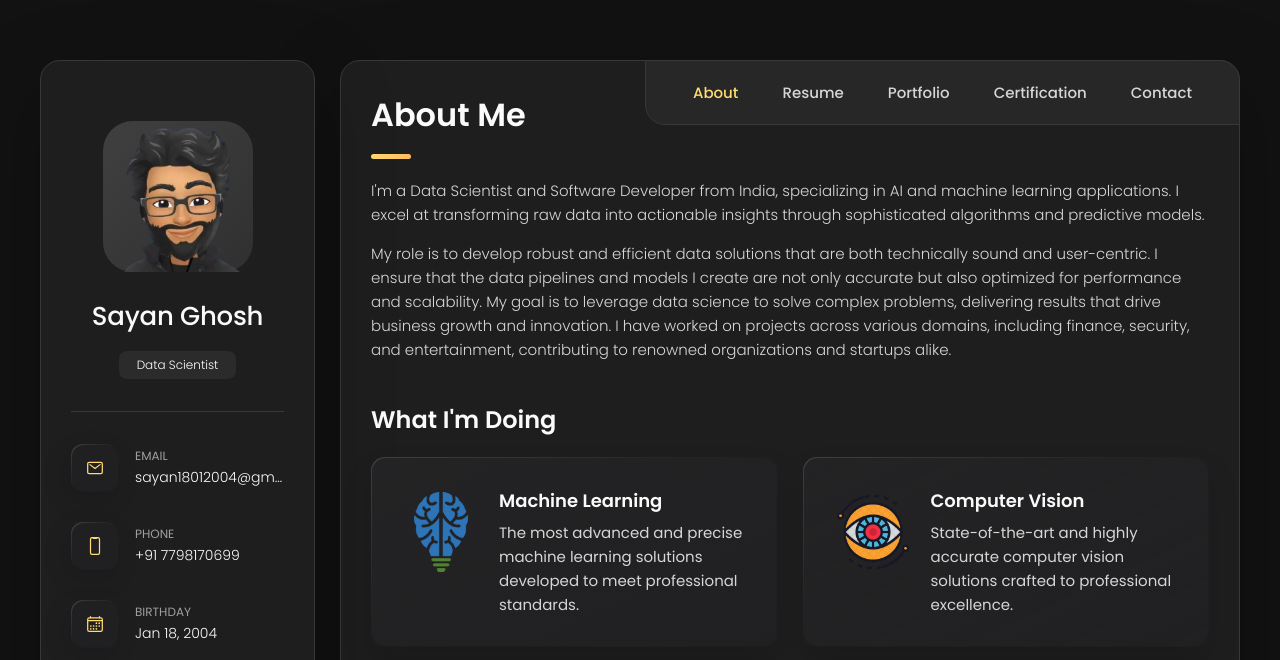
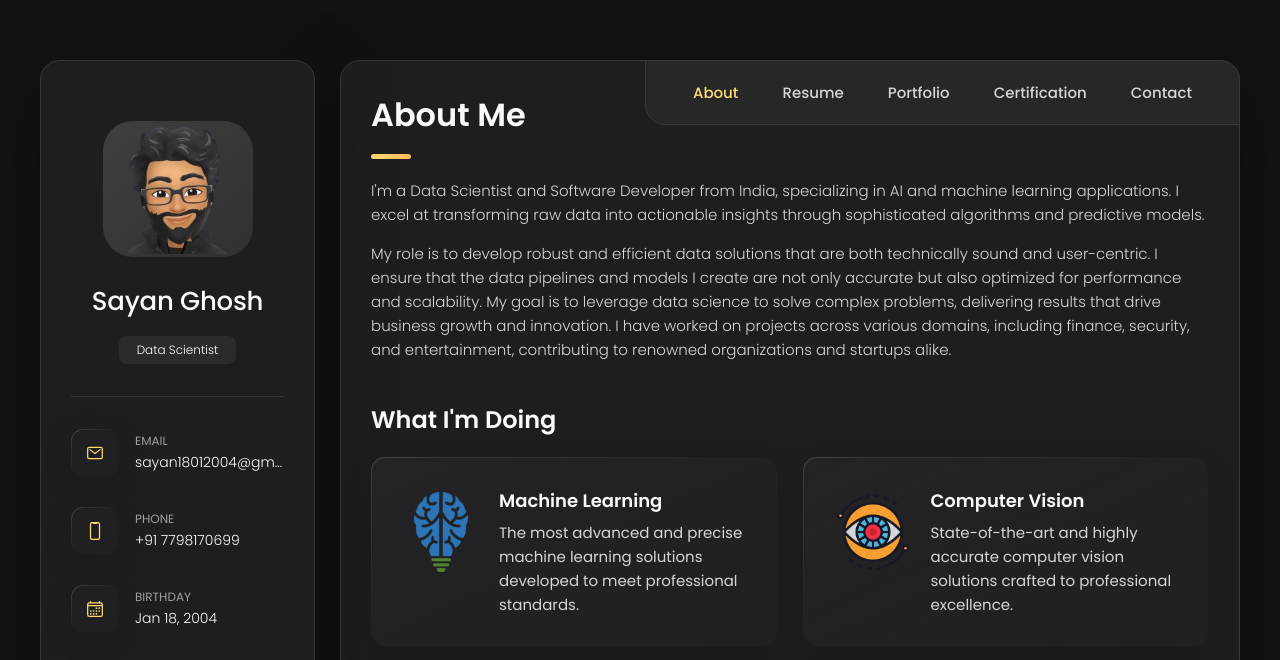
Before and after one commit to sayan-in-tech/sayanghosh-portfolio, a plain HTML site: page index.html in a window 1280 px wide. Shown: the top 660 px of the page. Drawn offline with nearby package versions, Linux system fonts and the light colour scheme.

Commit message:
avatar aspect changes

```diff
--- a/index.html
+++ b/index.html
@@ -42,7 +42,11 @@
       <div class="sidebar-info">
 
         <figure class="avatar-box">
-          <img src="./assets/images/profile-pic.png" alt="Sayan Ghosh" width="80">
+          <img src="./assets/images/profile-pic.png" alt="Sayan Ghosh" width="80" style="
+    padding-bottom: 3px;
+    padding-right: 13px;
+    padding-left: 5px;
+">
         </figure>
 
         <div class="info-content">
```
